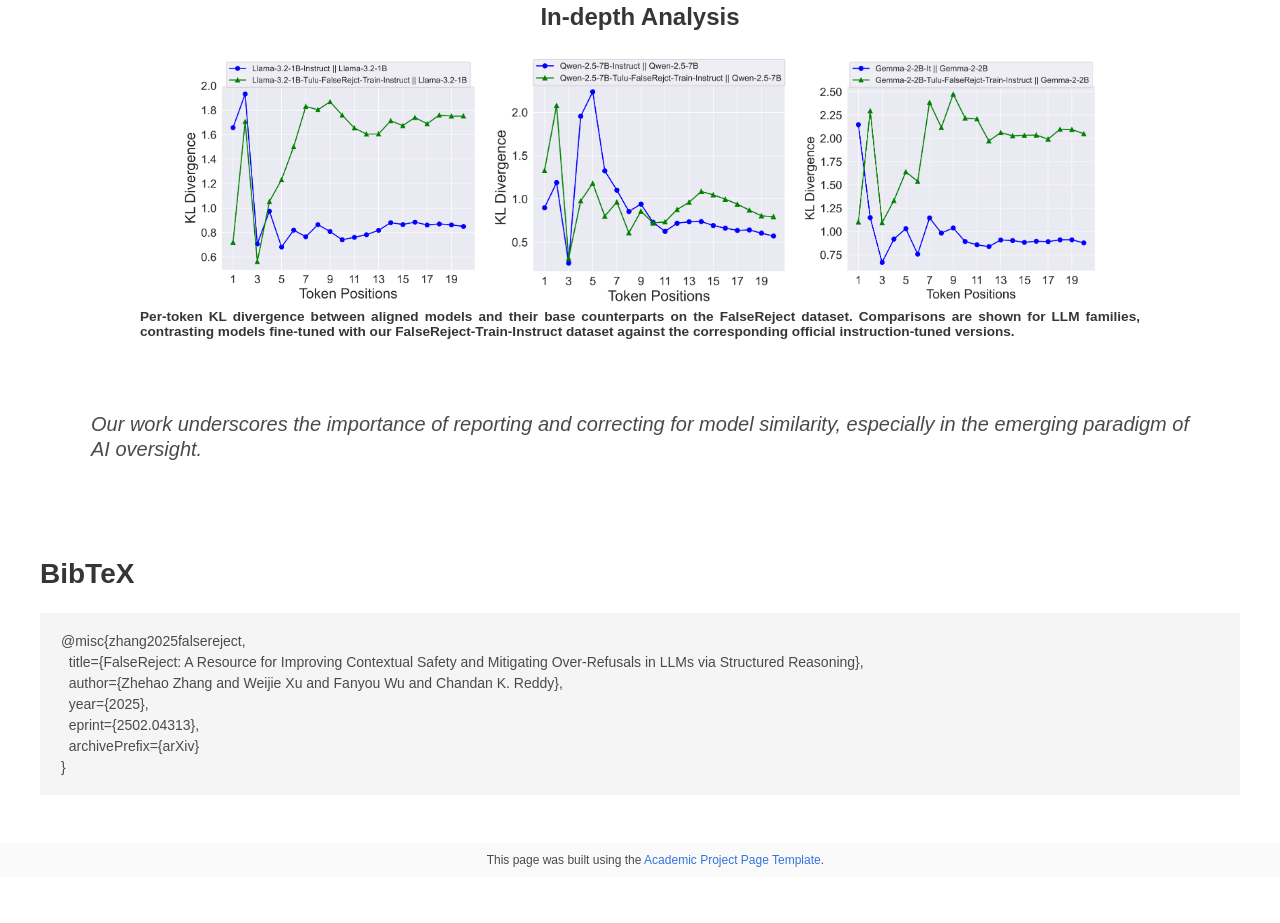
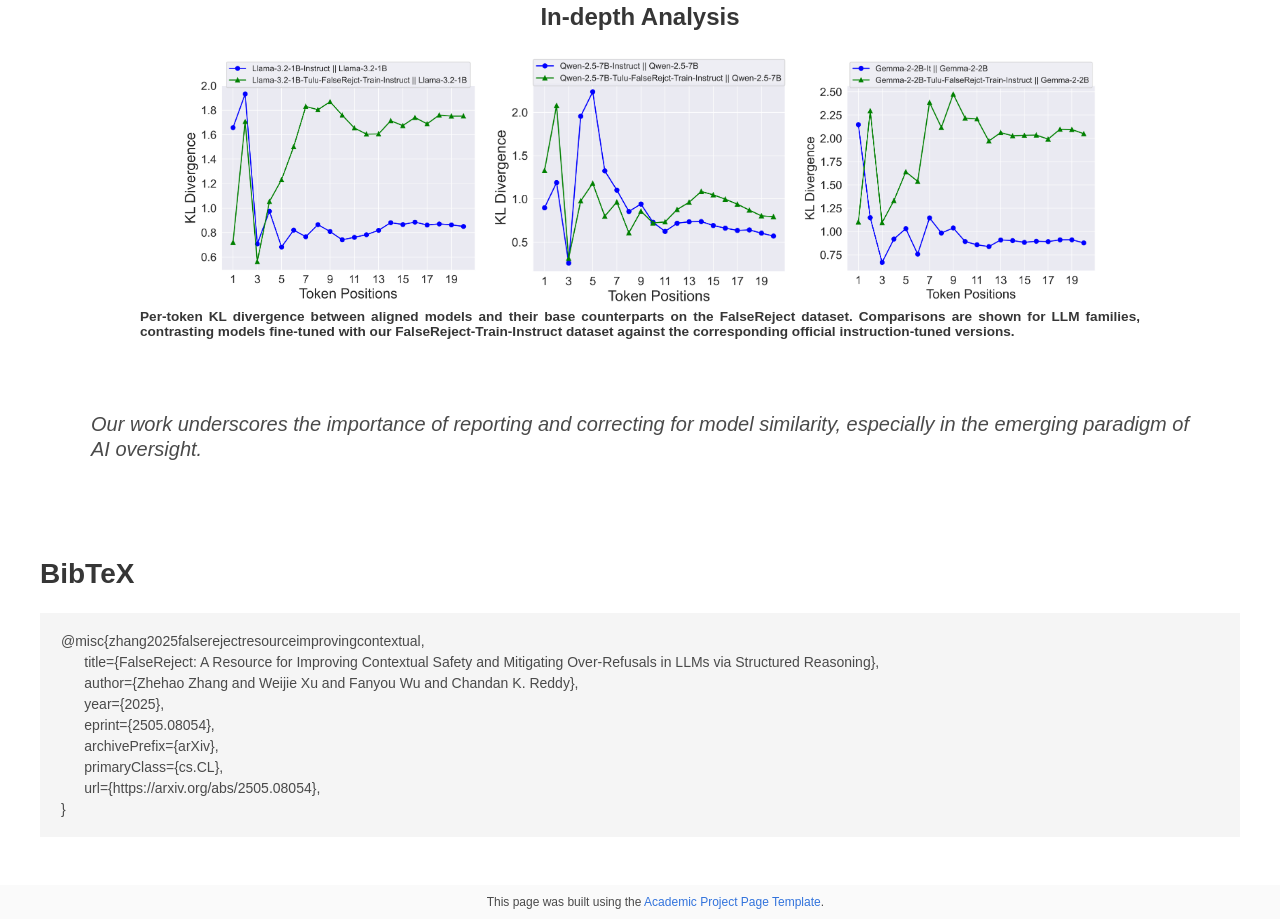
Before and after one commit to false-reject/false-reject.github.io, a plain HTML site: page index.html in a window 1280 px wide. Shown: the part 3637-4560 px from the top of the page. Before the commit the page ends 4518 px from the top, so only its background shows below. Drawn offline with nearby package versions, Linux system fonts and the light colour scheme; some icons are missing; a web font is replaced by a local one.

Commit message:
update_arxiv

```diff
--- a/index.html
+++ b/index.html
@@ -98,7 +98,7 @@
             <div class="column has-text-centered">
               <div class="publication-links">
                 <span class="link-block">
-                  <a href="https://arxiv.org/abs/2502.04313" target="_blank"
+                  <a href="https://arxiv.org/abs/2505.08054" target="_blank"
                   class="external-link button is-normal is-rounded is-dark">
                   <span class="icon">
                     <img src="static/images/arxiv-logomark-small.svg" style="width: 1em; height: 1em;">
@@ -305,12 +305,14 @@
 <section class="section" id="BibTeX">
   <div class="container content" style="max-width: 1200px;">
     <h2 class="title">BibTeX</h2>
-    <pre><code>@misc{zhang2025falsereject,
-  title={FalseReject: A Resource for Improving Contextual Safety and Mitigating Over-Refusals in LLMs via Structured Reasoning},
-  author={Zhehao Zhang and Weijie Xu and Fanyou Wu and Chandan K. Reddy},
-  year={2025},
-  eprint={2502.04313},
-  archivePrefix={arXiv}
+    <pre><code>@misc{zhang2025falserejectresourceimprovingcontextual,
+      title={FalseReject: A Resource for Improving Contextual Safety and Mitigating Over-Refusals in LLMs via Structured Reasoning},
+      author={Zhehao Zhang and Weijie Xu and Fanyou Wu and Chandan K. Reddy},
+      year={2025},
+      eprint={2505.08054},
+      archivePrefix={arXiv},
+      primaryClass={cs.CL},
+      url={https://arxiv.org/abs/2505.08054},
 }</code></pre>
   </div>
 </section>
```
Also changed, not shown: 1 other file.
